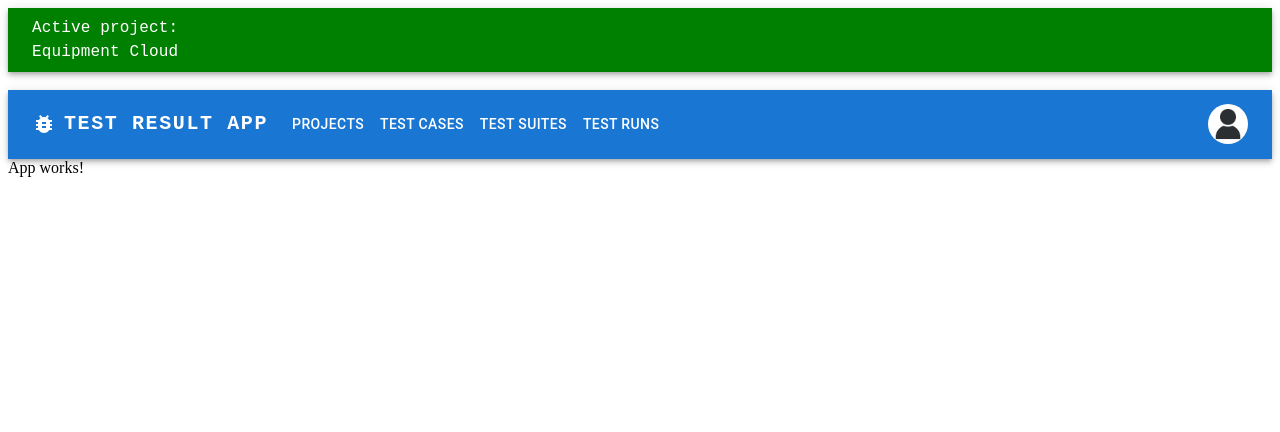
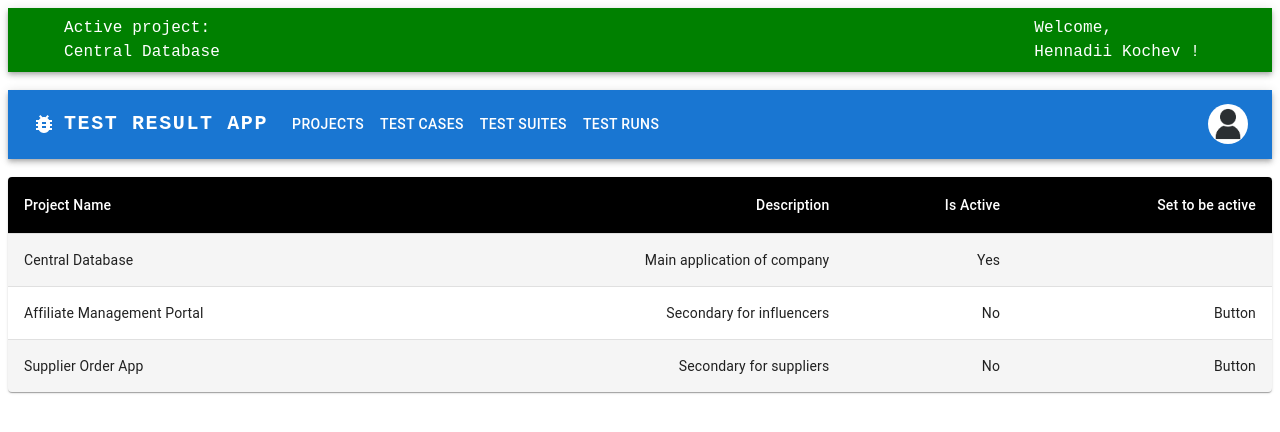
Before and after one commit to genndy007/test_result_app_frontend, a React (Create React App) app: page / in a window 1280 px wide. Shown: the top 432 px of the page. Built offline with nearby package versions, Linux system fonts and the light colour scheme.

Commit message:
Add table of projects basically

```diff
--- a/src/App.js
+++ b/src/App.js
@@ -1,14 +1,22 @@
 import React from "react";
-import ResponsiveMenuAppBar from "./components/ResponsiveMenuAppBar";
-import ActiveProjectUserAppBar from "./components/ActiveProjectUserAppBar";
+import ResponsiveMenuAppBar from "./components/appbars/ResponsiveMenuAppBar";
+import ActiveProjectUserAppBar from "./components/appbars/ActiveProjectUserAppBar";
+import ProjectsTable from "./components/tables/ProjectsTable";
 
+
+const projects = [
+  {id: 1, name: "Central Database", description: "Main application of company", isActive: true},
+  {id: 2, name: "Affiliate Management Portal", description: "Secondary for influencers", isActive: false},
+  {id: 3, name: "Supplier Order App", description: "Secondary for suppliers", isActive: false},
+]
 function App() {
     return (
         <div className="App">
-            <ActiveProjectUserAppBar projectName="Equipment Cloud" userName="Hennadii Kochev"/>
+            <ActiveProjectUserAppBar projectName={projects[0].name} userName="Hennadii Kochev"/>
             <br/>
             <ResponsiveMenuAppBar/>
-            App works!
+            <br/>
+            <ProjectsTable projects={projects}/>
         </div>
     );
 }
--- a/src/components/ActiveProjectUserAppBar.jsx
+++ b/src/components/appbars/ActiveProjectUserAppBar.jsx
@@ -7,7 +7,7 @@ import Typography from "@mui/material/Typography";
 const ActiveProjectUserAppBar = ({projectName, userName}) => {
   return (
     <AppBar position="static" sx={{ bgcolor: "green" }}>
-      <Container maxWidth="xl">
+      <Container>
         <Toolbar disableGutters sx={{ justifyContent: "space-between" }}>
           <Typography
             noWrap
@@ -25,7 +25,6 @@ const ActiveProjectUserAppBar = ({projectName, userName}) => {
             noWrap
             sx={{
               mr: 2,
-              display: { xs: 'flex', md: 'none' },
               fontFamily: 'monospace',
               fontWeight: 500,
               color: 'inherit',
--- a/src/components/ResponsiveMenuAppBar.jsx
+++ b/src/components/appbars/ResponsiveMenuAppBar.jsx
@@ -13,7 +13,7 @@ import Tooltip from '@mui/material/Tooltip';
 import MenuItem from '@mui/material/MenuItem';
 import BugReportIcon from '@mui/icons-material/BugReport';
 
-import userIcon from '../assets/images/user-icon.png'
+import userIcon from '../../assets/images/user-icon.png'
 
 const pages = ['Projects', 'Test Cases', 'Test Suites', 'Test Runs'];
 const settings = ['Profile', 'Settings', 'Logout'];
--- /dev/null
+++ b/src/components/tables/ProjectsTable.jsx
@@ -0,0 +1,63 @@
+import React from 'react';
+import { styled } from '@mui/material/styles';
+import Table from '@mui/material/Table';
+import TableBody from '@mui/material/TableBody';
+import TableCell, { tableCellClasses } from '@mui/material/TableCell';
+import TableContainer from '@mui/material/TableContainer';
+import TableHead from '@mui/material/TableHead';
+import TableRow from '@mui/material/TableRow';
+import Paper from '@mui/material/Paper';
+
+const StyledTableCell = styled(TableCell)(({ theme }) => ({
+  [`&.${tableCellClasses.head}`]: {
+    backgroundColor: theme.palette.common.black,
+    color: theme.palette.common.white,
+  },
+  [`&.${tableCellClasses.body}`]: {
+    fontSize: 14,
+  },
+}));
+
+const StyledTableRow = styled(TableRow)(({ theme }) => ({
+  '&:nth-of-type(odd)': {
+    backgroundColor: theme.palette.action.hover,
+  },
+  // hide last border
+  '&:last-child td, &:last-child th': {
+    border: 0,
+  },
+}));
+
+const ProjectsTable = ({projects}) => {
+  const [page, setPage] = React.useState(0);
+  const [rowsPerPage, setRowsPerPage] = React.useState(5);
+
+  return (
+    <TableContainer component={Paper}>
+      <Table sx={{ minWidth: 500 }} aria-label="projects table">
+        <TableHead>
+          <TableRow>
+            <StyledTableCell>Project Name</StyledTableCell>
+            <StyledTableCell align="right">Description</StyledTableCell>
+            <StyledTableCell align="right">Is Active</StyledTableCell>
+            <StyledTableCell align="right">Set to be active</StyledTableCell>
+          </TableRow>
+        </TableHead>
+        <TableBody>
+          {projects.map((project) => (
+            <StyledTableRow key={project.id}>
+              <StyledTableCell component="th" scope="row">
+                {project.name}
+              </StyledTableCell>
+              <StyledTableCell align="right">{project.description}</StyledTableCell>
+              <StyledTableCell align="right">{project.isActive ? "Yes" : "No"}</StyledTableCell>
+              <StyledTableCell align="right">{project.isActive ? "" : "Button"}</StyledTableCell>
+            </StyledTableRow>
+          ))}
+        </TableBody>
+      </Table>
+    </TableContainer>
+  );
+};
+
+export default ProjectsTable;
```
